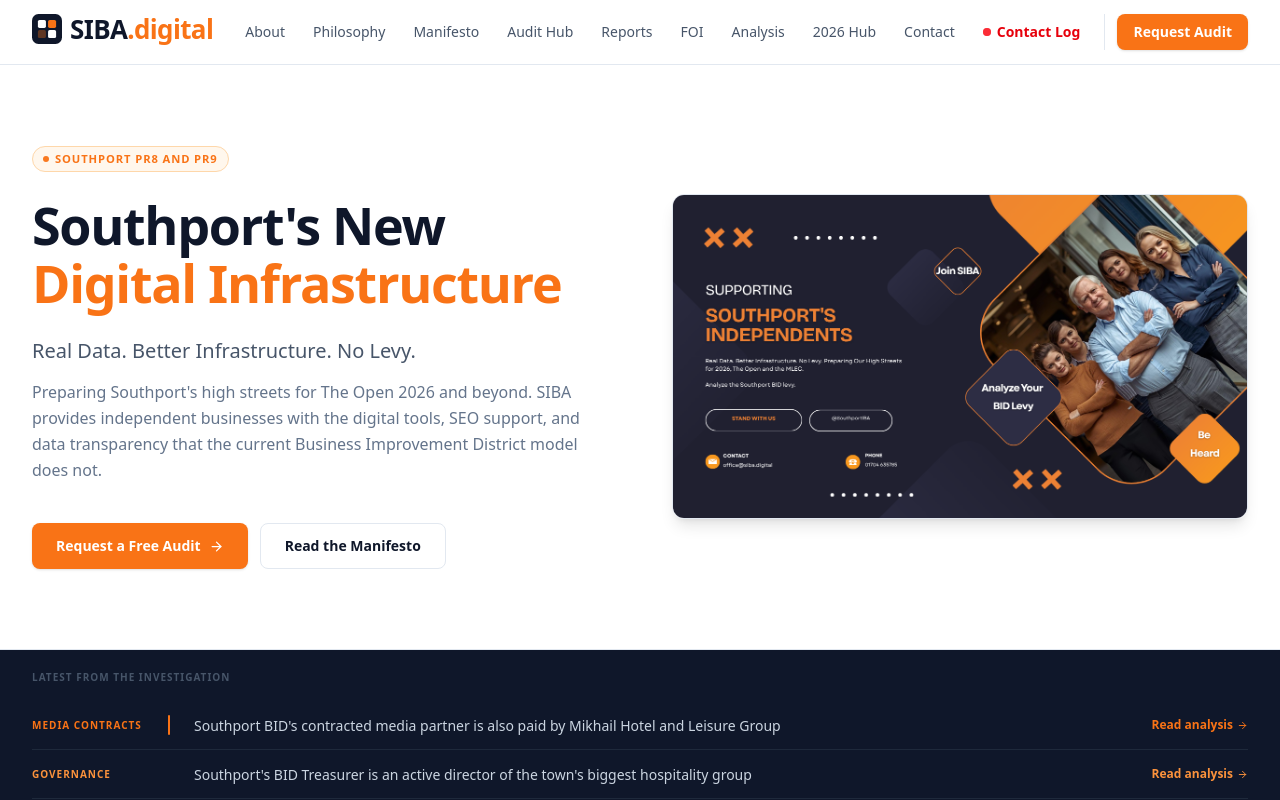
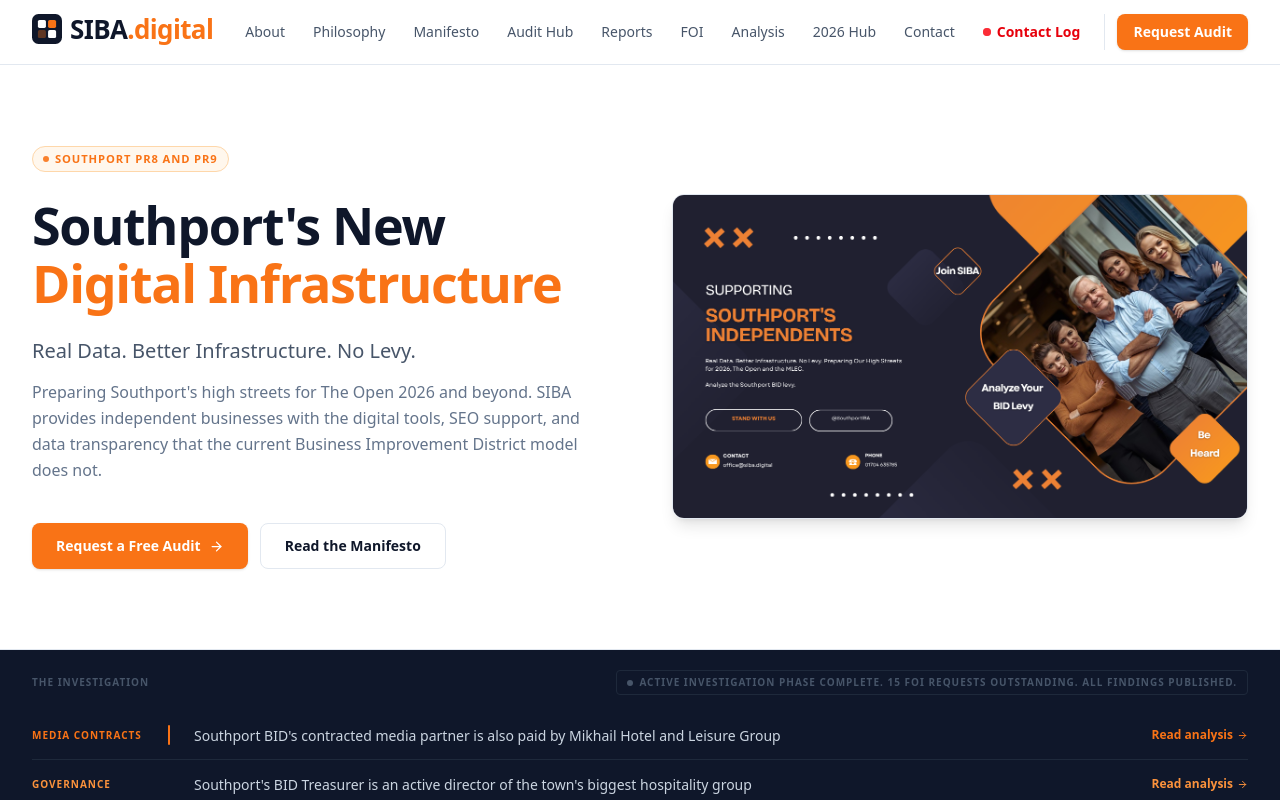
Before and after one commit to damian756/siba.digital, a Next.js app: page / in a window 1280 px wide. Shown: the top 800 px of the page. Built offline with nearby package versions, Linux system fonts and the light colour scheme.

Commit message:
Mark active investigation phase complete on homepage and analysis index

```diff
--- a/app/analysis/page.tsx
+++ b/app/analysis/page.tsx
@@ -66,6 +66,12 @@ export default function AnalysisPage() {
             Not reactive complaints about individual boards. Analysis of why
             the model itself produces predictable outcomes regardless of intent.
           </p>
+          <div className="mt-6 inline-flex items-center gap-2 rounded-lg border border-[#e2e8f0] bg-[#f8fafc] px-4 py-3">
+            <span className="w-1.5 h-1.5 rounded-full bg-[#94a3b8] flex-shrink-0" />
+            <p className="text-xs text-[#64748b] leading-relaxed">
+              The active investigation phase is complete. 15 Freedom of Information requests remain outstanding with responses due by 7 May 2026. All findings are published in full and will remain so. FOI responses will be added to the public record as they arrive.
+            </p>
+          </div>
         </div>
       </div>
 
--- a/app/page.tsx
+++ b/app/page.tsx
@@ -128,9 +128,15 @@ export default function HomePage() {
       {/* Latest from the investigation */}
       <section className="bg-[#0f172a]">
         <div className="mx-auto max-w-7xl px-4 sm:px-6 lg:px-8 py-5">
-          <p className="text-[10px] font-bold uppercase tracking-widest text-[#475569] mb-4">
-            Latest from the investigation
-          </p>
+          <div className="flex flex-wrap items-center justify-between gap-3 mb-4">
+            <p className="text-[10px] font-bold uppercase tracking-widest text-[#475569]">
+              The investigation
+            </p>
+            <span className="inline-flex items-center gap-1.5 text-[10px] font-bold uppercase tracking-widest text-[#475569] border border-[#1e293b] rounded px-2.5 py-1">
+              <span className="w-1.5 h-1.5 rounded-full bg-[#475569]" />
+              Active investigation phase complete. 15 FOI requests outstanding. All findings published.
+            </span>
+          </div>
           <div className="space-y-0 divide-y divide-[#1e293b]">
             {[
               {
```
